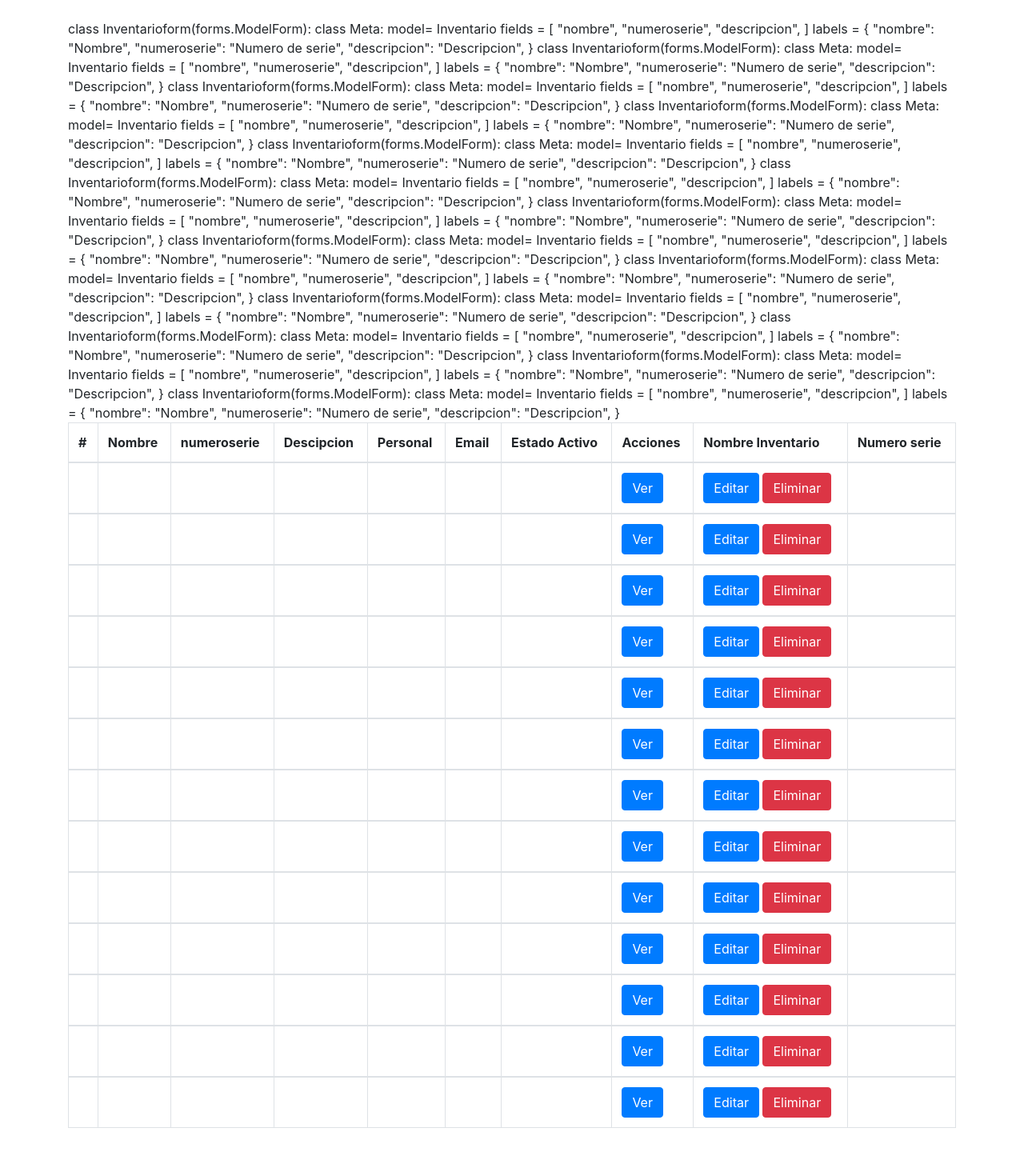
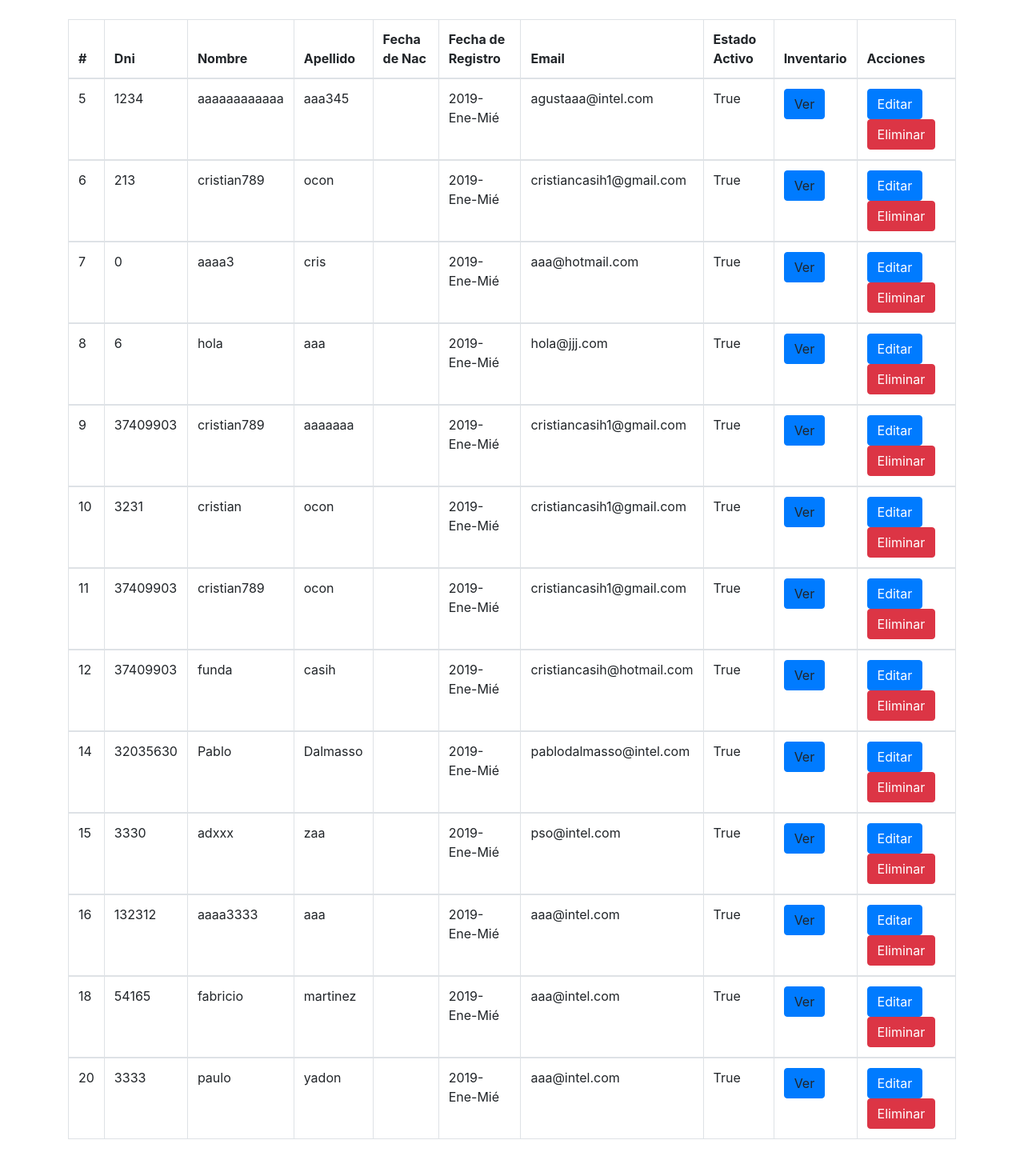
Before and after one commit to cristian-casih/DjangoProject, a Django app: page /gestion/personal/ in a window 1280 px wide. Shown: the part 56-1496 px from the top of the page at 80% size. Before the commit the page ends 1466 px from the top, so only its background shows below. Run offline with Django 3.2, Linux system fonts and the light colour scheme; data comes from the database, SQL or seed files in the repository; parts of the project's set-up code (start-up, migrations or seed data) failed here and were passed over; some libraries are stand-ins or nearby versions.

Commit message:
martes13:00

```diff
--- a/src/gestion/templates/gestion/inventario_form.html
+++ b/src/gestion/templates/gestion/inventario_form.html
@@ -1,6 +1,6 @@
 {% extends "base.html" %}
 {% load crispy_forms_tags %}
-{% block head_title%}Gestion Inventario | {% endblock %}
+{% block head_title%} Gestion Inventario | {% endblock %}
 {% block content%}
 
 
--- a/src/gestion/templates/gestion/inventario_list.html
+++ b/src/gestion/templates/gestion/inventario_list.html
@@ -13,7 +13,7 @@
         <th>Descripcion</th>
     </thead>
     <tbody>
-    {% for personal in object_list %}
+    {% for inventario in object_list %}
     <tr>
         <td> {{ inventario.id }}</td>
         <td> {{ inventario.nombre }} </td>
--- a/src/gestion/templates/gestion/personal_list.html
+++ b/src/gestion/templates/gestion/personal_list.html
@@ -7,47 +7,35 @@
 <table class="table table-bordered" action="." method="post">{% csrf_token %}
     <thead>
         <th>#</th>
+        <th>Dni</th>
         <th>Nombre</th>
-        <th>numeroserie</th>
-        <th>Descipcion</th>
-        <th>Personal</th>
+        <th>Apellido</th>
+        <th>Fecha de Nac</th>
+        <th>Fecha de Registro</th>
         <th>Email</th>
         <th>Estado Activo</th>
+        <th>Inventario</th>
         <th>Acciones</th>
-        <th>Nombre Inventario</th>
-        <th>Numero serie</th>
     </thead>
     <tbody>
-    {% for inventario in object_list %}
+    {% for personal in object_list %}
     <tr>
         <td> {{ personal.id }}</td>
+        <td> {{ personal.dni }}</td>
         <td> {{ personal.nombre }} </td>
-        <td> {{ personal.numeroserie }} </td>
-        <td> {{ personal.descripcion }} </td>
+        <td> {{ personal.apellido }}</td>
+        <td> {{ personal.fecha_nacimiento|date:"Y-M-D" }} </td>
         <td> {{ personal.fecha_registro|date:"Y-M-D" }} </td>
         <td> {{ personal.email }} </td>
         <td> {{ personal.estadoactivo }} </td>
         <td>
-            <a class="btn btn-primary" href="{% url 'gestion:personal_inv' pk=personal.id%}">Ver</a>
-
+             <a class="btn btn-primary">Ver</a>
+        </td>
         <td>
             <a class="btn btn-primary" href="{% url 'gestion:personal_form' pk=personal.id%}">Editar</a>
             <a class="btn btn-danger" href="{% url 'gestion:personal_delete' pk=personal.id%}">Eliminar</a>
         </td>
 
-class Inventarioform(forms.ModelForm):
-    class Meta:
-        model= Inventario
-        fields = [
-            "nombre",
-            "numeroserie",
-            "descripcion",
-        ]
-        labels = {
-            "nombre": "Nombre",
-            "numeroserie": "Numero de serie",
-            "descripcion": "Descripcion",
-        }
     </tr>
     </tbody>
 
--- a/src/gestion/views.py
+++ b/src/gestion/views.py
@@ -69,6 +69,9 @@ class InventarioList(ListView):
     model: Inventario
     template_name= 'gestion/inventario_list.html'
 
+    def get_queryset(self):
+        return Inventario.objects.all
+
 class InventarioCreate(CreateView):
     model= Inventario
     template_name = 'gestion/inventario_form.html'
```
